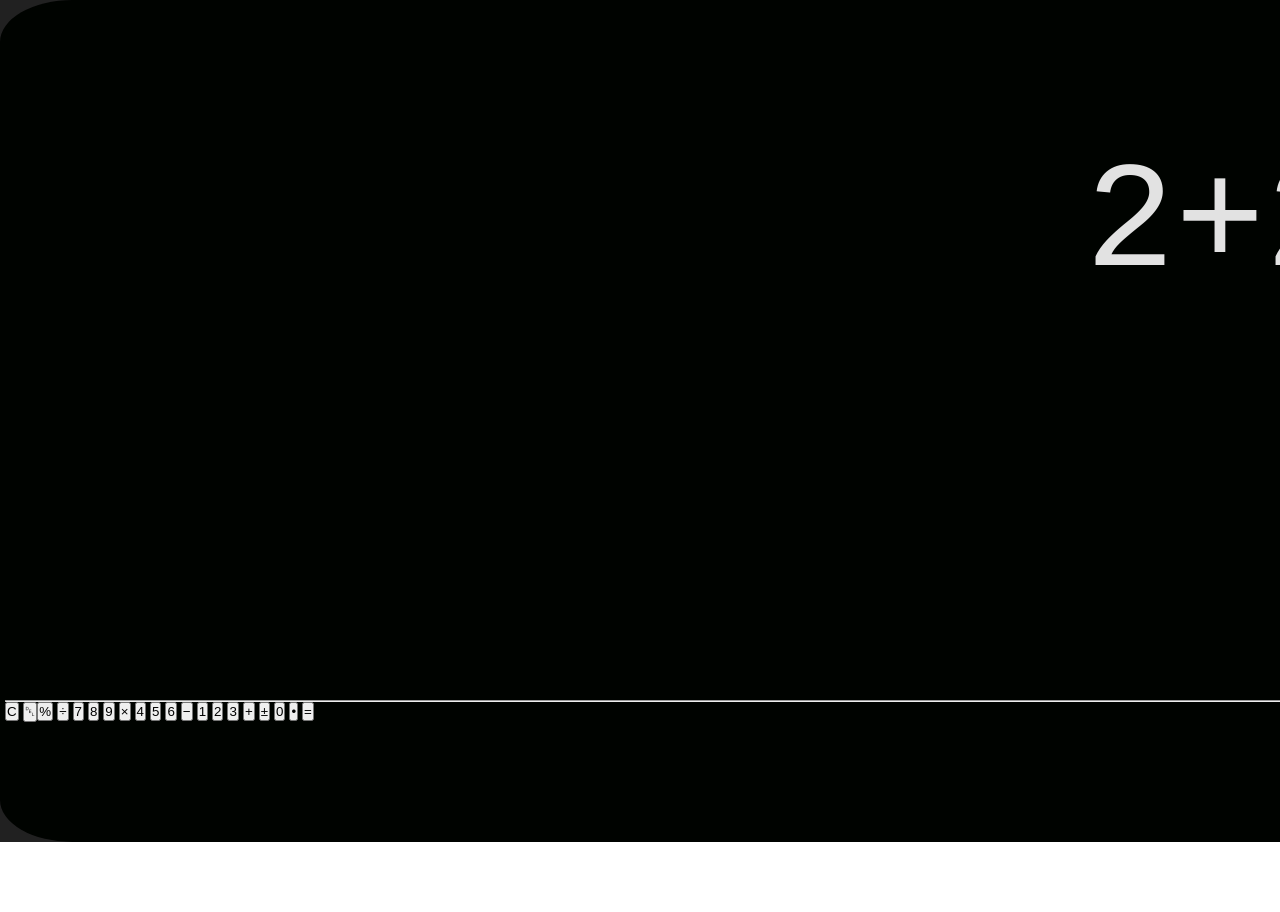
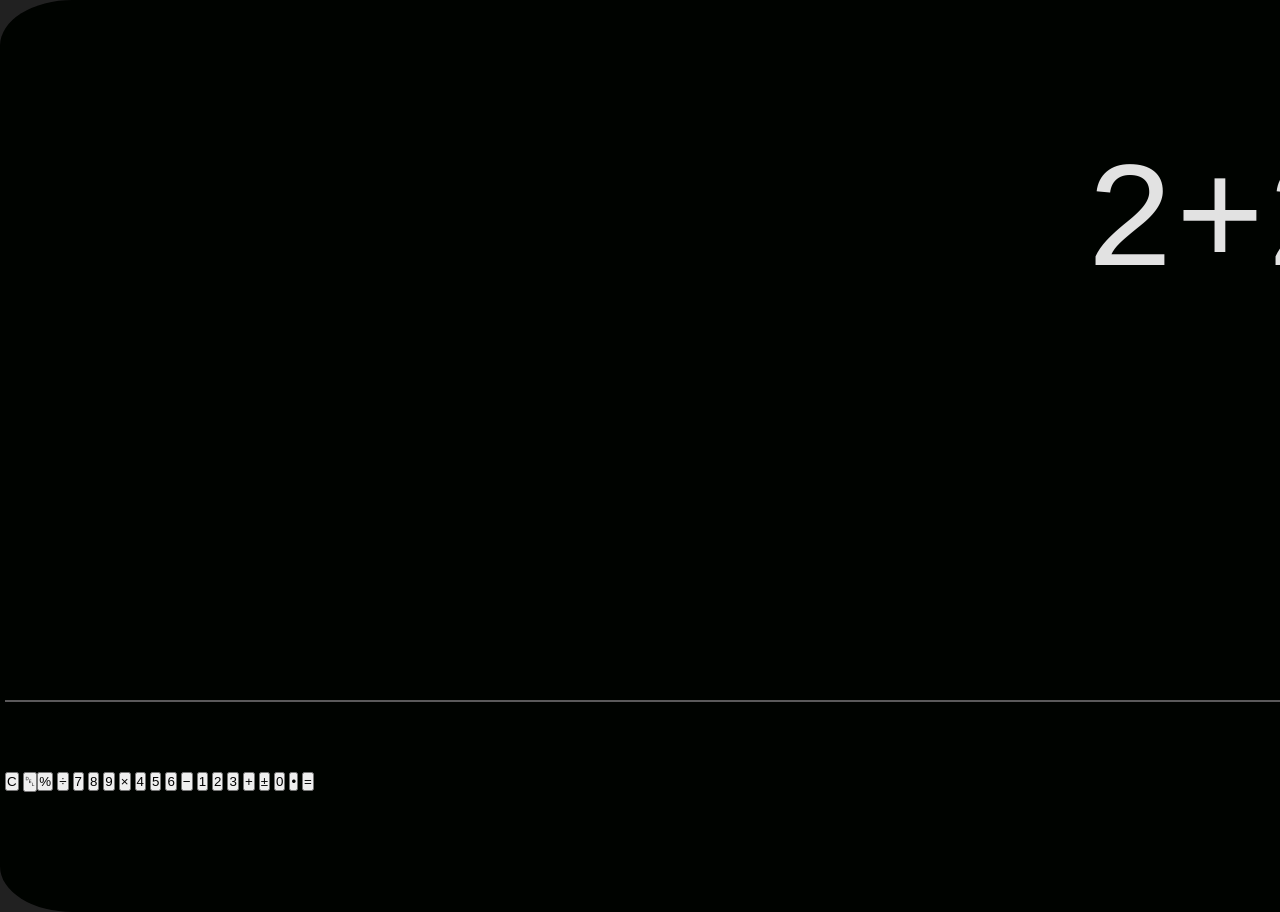
Before and after one commit to OTOOLORIN/odin_calculator, a plain HTML site: page index.html in a window 1280 px wide. Shown: the top 912 px of the page. Before the commit the page ends 842 px from the top, so only its background shows below. Drawn offline with Linux system fonts and the light colour scheme.

Commit message:
Separate display from clickable buttons

```diff
--- a/styles.css
+++ b/styles.css
@@ -51,3 +51,8 @@ input {
   .result {
     margin-bottom: 50px;
   }
+
+  hr {
+    border: 1px solid #F0E6EF60;
+    margin-bottom: 70px;
+ }
```
